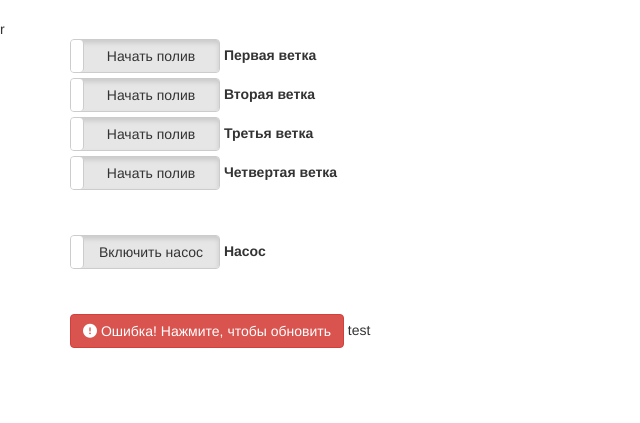
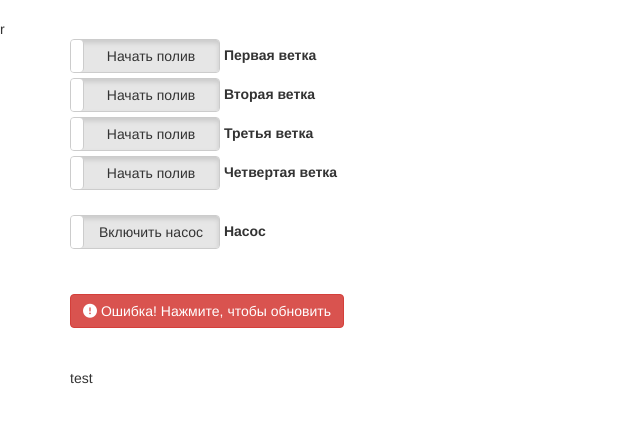
Before and after one commit to SergiiButenko/smart_house, a PHP site: page /beta.html in a window 1280 px wide. Shown: the part 51-474 px from the top of the page, without its empty margins (0-640 px from the left). Run offline with PHP 8.4, Linux system fonts and the light colour scheme; some libraries are stand-ins or nearby versions.

Commit message:
test sed

```diff
--- a/beta.html
+++ b/beta.html
@@ -97,7 +97,7 @@
                 <span>Задайте имя для ветки</span>
             </label>
 
-            <span class="indent"></span>
+            <span class="indent_pump"></span>
 
             <label for="7" id="title-7">
                 <input type="checkbox" class="switchers-pump" id="7" data-id="7" data-user-action='1' data-toggle="toggle" data-on="Enabled" data-off="Disabled" data-onstyle="success" data-target="#time_modal" data-width="150" data-style="quick">
@@ -109,6 +109,7 @@
             <button type="button" id="status_button" class="btn btn-default btn-md" aria-hidden="true" onclick="touch_arduino()">
                <span id="button_gif" class="fa fa-refresh"></span><span id="arduino_status"> Статус системы</span>
             </button>
+            <span class="indent"></span>
             <span>test</span>
         </div>
     </div>
--- a/css/custom.css
+++ b/css/custom.css
@@ -4,6 +4,11 @@
 span.indent {
   display:block;
   height: 40px;
+}
+
+span.indent_pump {
+  display:block;
+  height: 20px;
 }
 
 .slow .toggle-group { transition: left 0.7s; -webkit-transition: left 0.7s; }
```
Also changed, not shown: 1 other file.
